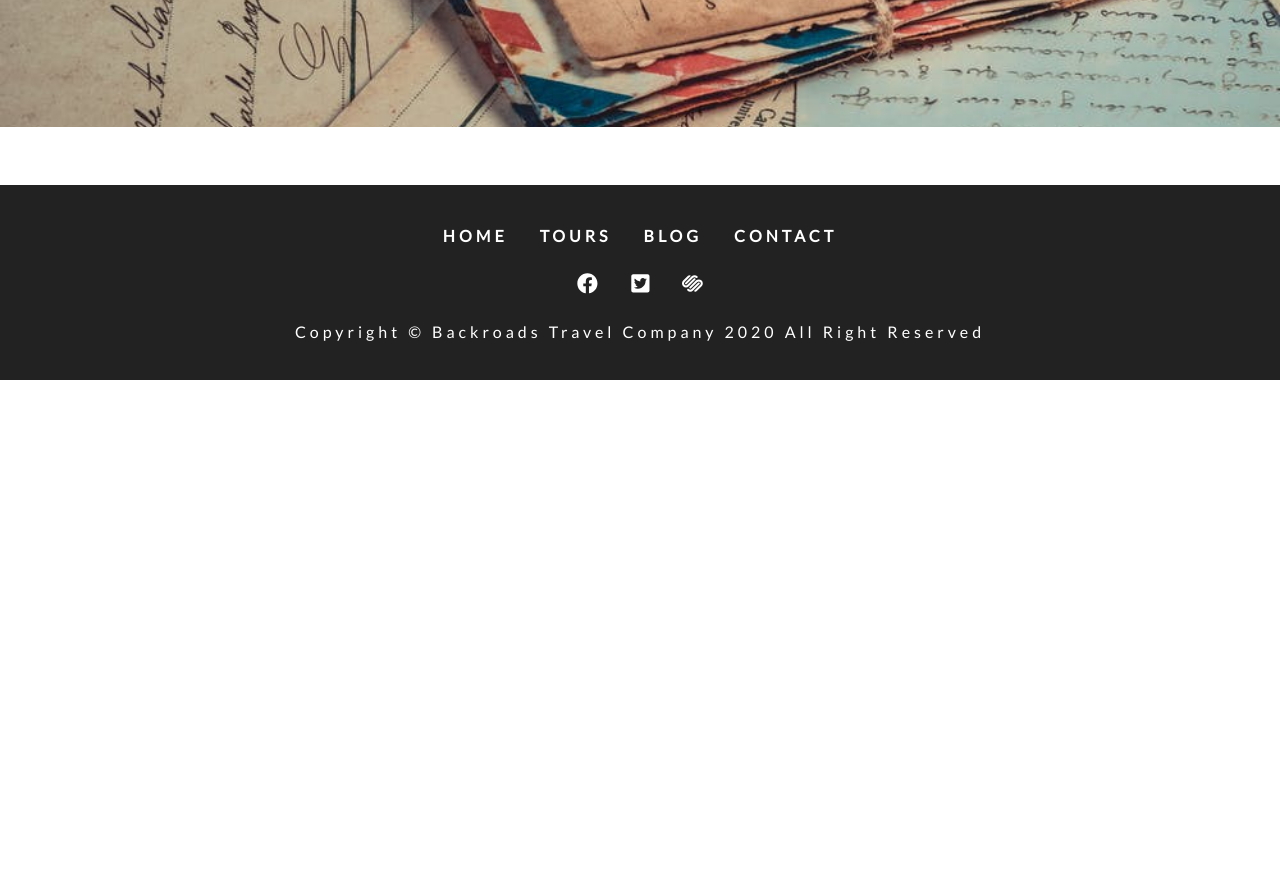
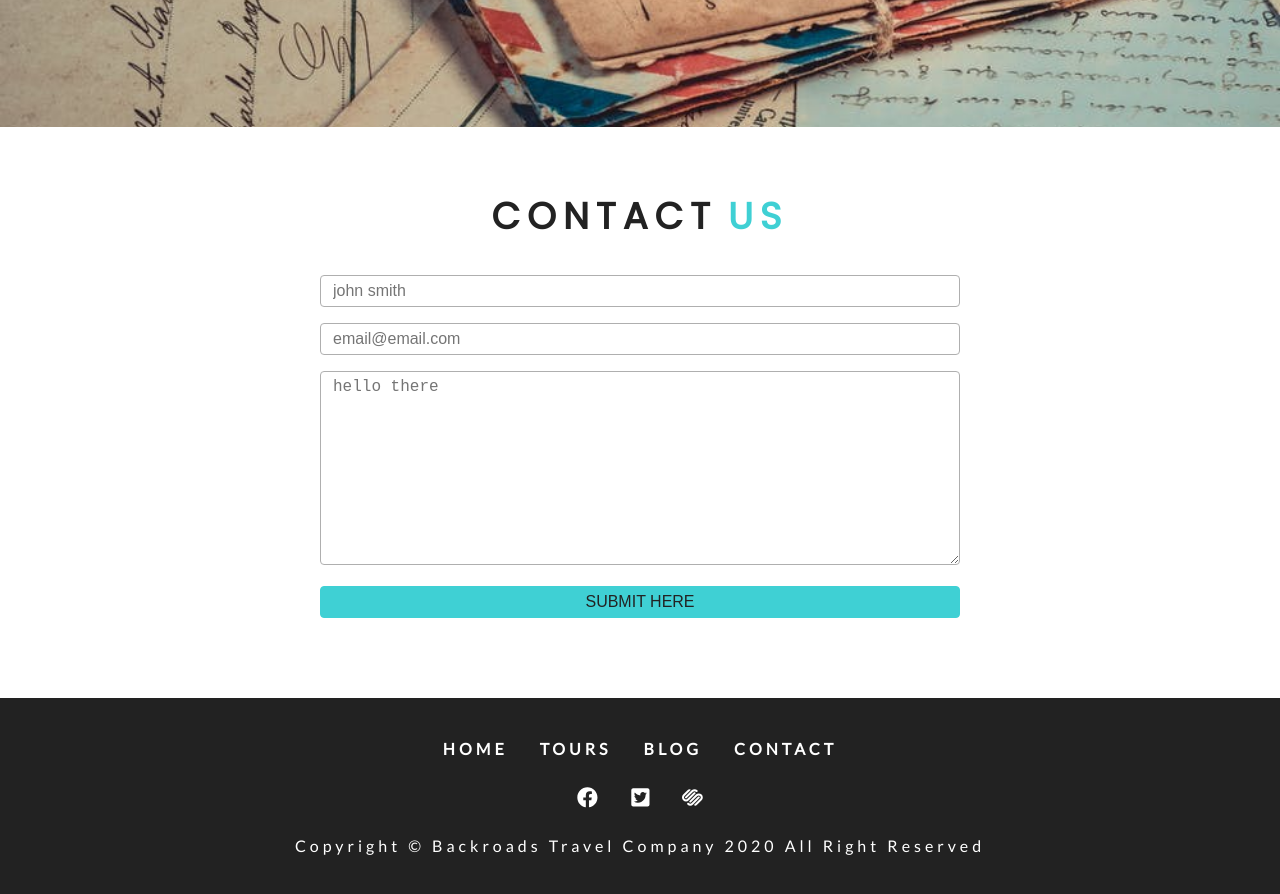
Before and after one commit to flast1k/gatsby-example-project, a Gatsby site: page /contact in a window 1280 px wide. Shown: the part 420-1314 px from the top of the page. Before the commit the page ends 800 px from the top, so only its background shows below. Built offline with nearby package versions, Linux system fonts and the light colour scheme; Gatsby itself is replaced by a stand-in of ours.

Commit message:
add contact form

```diff
--- /dev/null
+++ b/src/components/Contact/Contact.js
@@ -0,0 +1,52 @@
+import React from 'react';
+
+import Title from '../Title';
+import styles from '../../css/contact.module.css';
+
+const Contact = () => {
+  return (
+    <section className={styles.contact}>
+      <Title title="contact" subtitle="us" />
+      <div className={styles.center}>
+        <form className={styles.form}>
+          <div>
+            <input
+              type="text"
+              name="name"
+              id="name"
+              className={styles.formControl}
+              placeholder="john smith"
+            />
+          </div>
+          <div>
+            <input
+              type="email"
+              name="email"
+              id="email"
+              className={styles.formControl}
+              placeholder="email@email.com"
+            />
+          </div>
+          <div>
+            <textarea
+              name="message"
+              id="message"
+              rows="10"
+              className={styles.formControl}
+              placeholder="hello there"
+            />
+          </div>
+          <div>
+            <input
+              type="submit"
+              value="submit here"
+              className={styles.submit}
+            />
+          </div>
+        </form>
+      </div>
+    </section>
+  );
+};
+
+export default Contact;
--- /dev/null
+++ b/src/css/contact.module.css
@@ -0,0 +1,40 @@
+.contact {
+  padding: 4rem 0;
+}
+.center {
+  width: 80vw;
+  margin: 0 auto;
+}
+@media screen and (min-width: 992px) {
+  .center {
+    width: 50vw;
+    margin: 0 auto;
+  }
+}
+label {
+  text-transform: capitalize;
+  display: block;
+  margin-bottom: 0.5rem;
+}
+.formControl,
+.submit {
+  width: 100%;
+  font-size: 1rem;
+  margin-bottom: 1rem;
+  padding: 0.375rem 0.75rem;
+  border: 1px solid var(--darkGrey);
+  border-radius: 0.25rem;
+}
+.submit {
+  background-color: var(--primaryColor);
+  border-color: var(--primaryColor);
+  text-transform: uppercase;
+  color: var(--mainBlack);
+  transition: var(--mainTransition);
+  cursor: pointer;
+}
+.submit:hover {
+  background: var(--darkGrey);
+  color: var(--mainWhite);
+  border-color: var(--darkGrey);
+}
--- a/src/pages/contact.js
+++ b/src/pages/contact.js
@@ -4,11 +4,13 @@ import { graphql } from 'gatsby';
 import StyledHero from '../components/StyledHero';
 
 import Layout from '../components/Layout';
+import ContactForm from '../components/Contact/Contact';
 
 const Contact = ({ data }) => {
   return (
     <Layout>
       <StyledHero img={data.connectBcg.childImageSharp.fluid} />
+      <ContactForm />
     </Layout>
   );
 };
```
